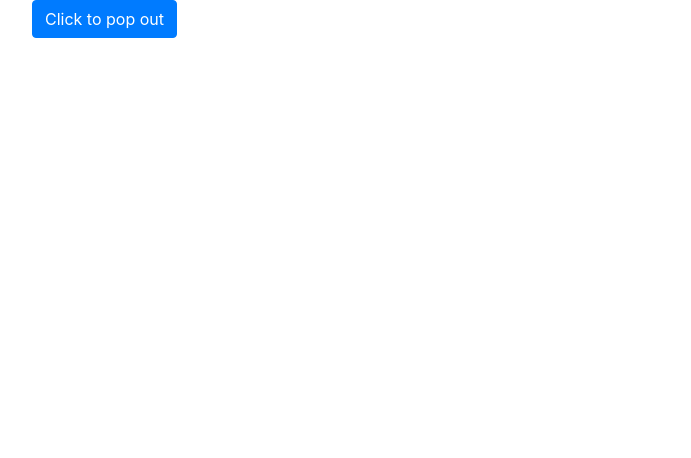
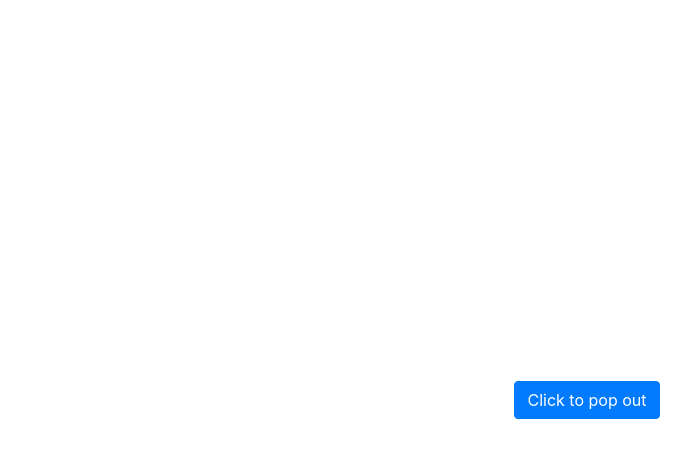
Before and after one commit to yongshun950824/bootstrap-modal-demo, a website: page index.html in a window 1280 px wide. Shown: the whole page, without its empty margins (53-744 px from the left). Drawn offline with nearby package versions, Linux system fonts and the light colour scheme; files that its build step writes are made by us from their sources.

Commit message:
2 files modified

```diff
--- a/index.html
+++ b/index.html
@@ -11,6 +11,8 @@
       rel="stylesheet"
       href="https://cdn.jsdelivr.net/npm/bootstrap@4.4.1/dist/css/bootstrap.min.css"
     />
+
+    <link rel="stylesheet" href="./style.min.css" />
   </head>
 
   <body>
--- a/index.js
+++ b/index.js
@@ -1,6 +1,3 @@
-// Import stylesheets
-import './style.css';
-
 $(document).ready(function () {
   $('#btnPopout').click(function () {
     submit();
```
